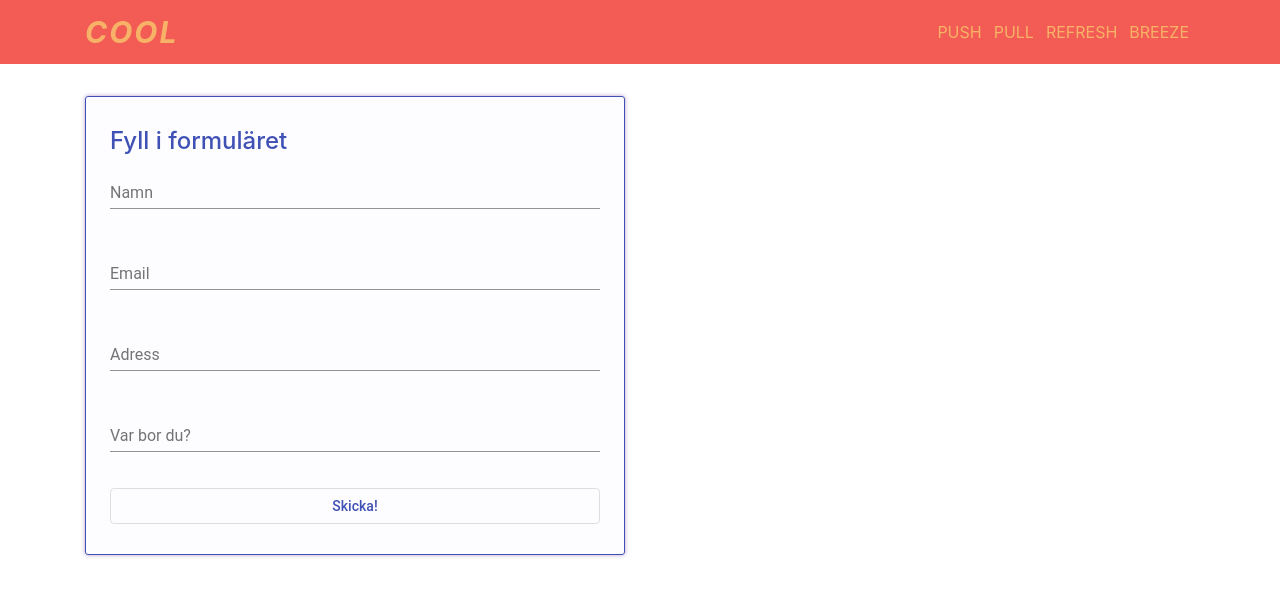
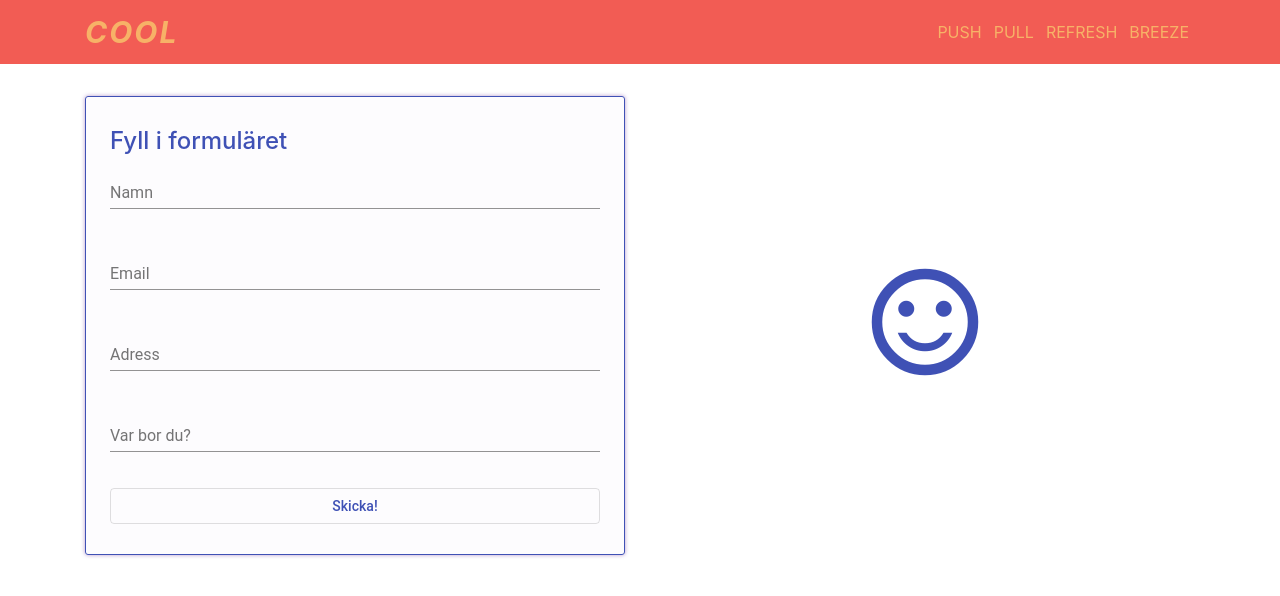
Before and after one commit to joisak/angularBootstrap, an Angular app: page / in a window 1280 px wide. Shown: the top 596 px of the page. Built offline with nearby package versions, Linux system fonts and the light colour scheme.

Commit message:
added icons

```diff
--- a/src/app/app.component.html
+++ b/src/app/app.component.html
@@ -3,7 +3,16 @@
 <app-header></app-header>
 
 <div class="container">
-  <app-form></app-form>
+  <div class="row align-items-center">
+    <div class="col-md-6">
+      <app-form></app-form>
+    </div>
+    <div class="col-md-6 text-center">
+      <i class="material-icons large-icon">
+        sentiment_satisfied_alt
+      </i>
+    </div>
+  </div>
 </div>
 
 <router-outlet></router-outlet>
--- a/src/app/app.component.scss
+++ b/src/app/app.component.scss
@@ -5,3 +5,8 @@ h1 {
 h2 {
   color: brown;
 }
+
+.large-icon {
+  font-size: 128px;
+  color: #3f51b5;
+}
--- a/src/app/components/form/form.component.html
+++ b/src/app/components/form/form.component.html
@@ -1,5 +1,3 @@
-<div class="row">
-  <div class="col-md-6">
 <form>
   <h4>Fyll i formuläret</h4>
   <div class="form-group">
@@ -30,5 +28,3 @@
     Skicka!
   </button>
 </form>
-  </div>
-</div>
```
Lines whose indentation alone changed are shown as unchanged.
